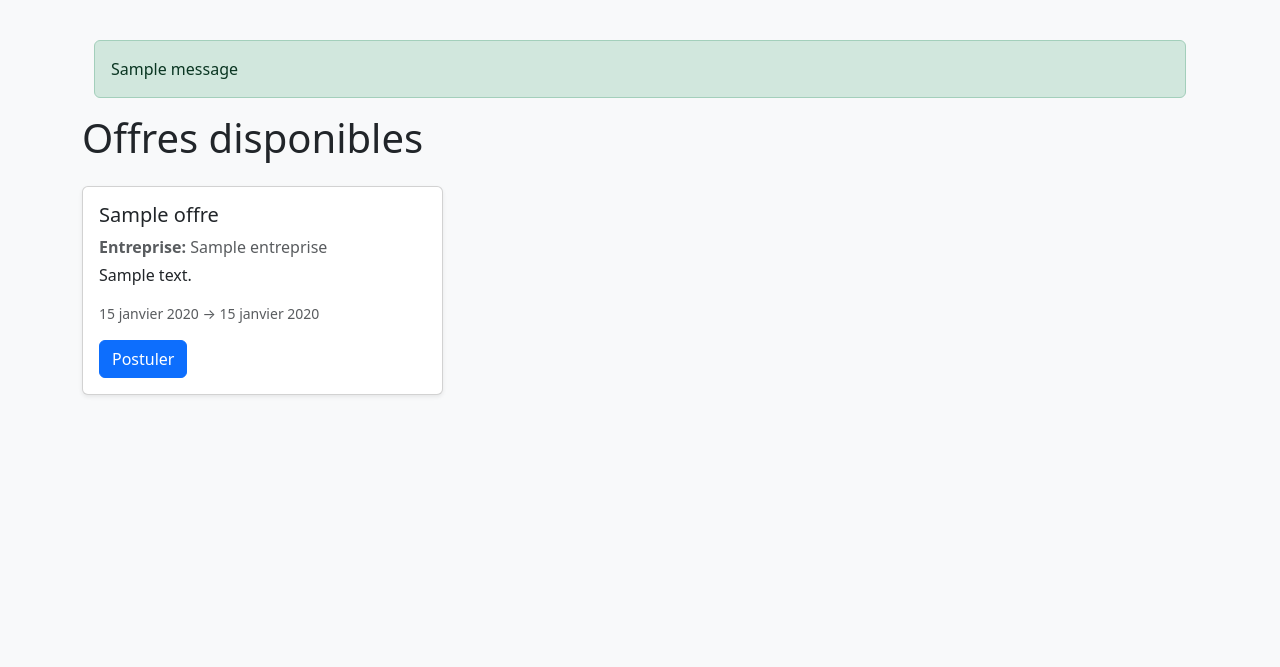
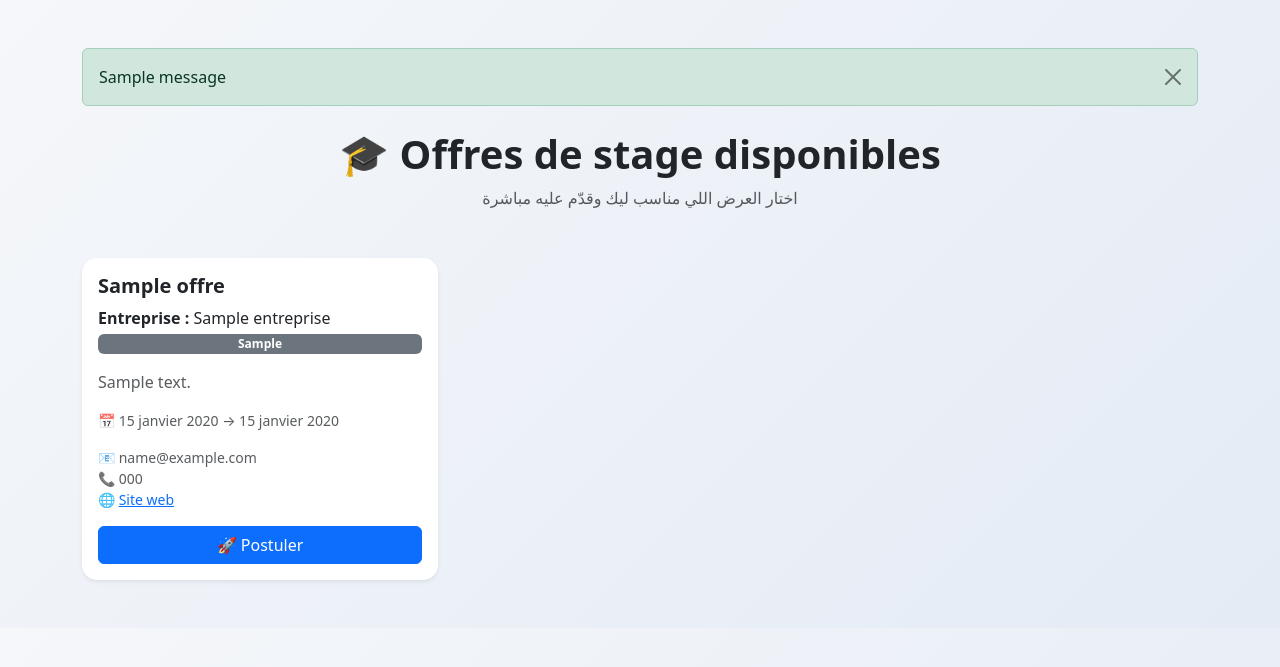
Before and after one commit to Douaesaib/gestion-stages-pfe, a Django app: page / in a window 1280 px wide. Shown: the top 667 px of the page. Run offline with Django 5.2, Linux system fonts and the light colour scheme; tables that the repository leaves empty hold one stand-in row (values such as "Sample post"); one stand-in notice (Sample message) is shown.

Commit message:
Update offres_list.html

```diff
--- a/templates/stages/offres_list.html
+++ b/templates/stages/offres_list.html
@@ -4,35 +4,108 @@
   <meta charset="utf-8">
   <meta name="viewport" content="width=device-width, initial-scale=1">
   <title>Offres de stage</title>
+
+  <!-- Bootstrap -->
   <link href="https://cdn.jsdelivr.net/npm/bootstrap@5.3.3/dist/css/bootstrap.min.css" rel="stylesheet">
+
+  <style>
+    body {
+      background: linear-gradient(135deg, #f5f7fa, #e4ebf5);
+    }
+    .card {
+      border: none;
+      border-radius: 15px;
+      transition: transform 0.2s ease, box-shadow 0.2s ease;
+    }
+    .card:hover {
+      transform: translateY(-5px);
+      box-shadow: 0 12px 25px rgba(0,0,0,0.12);
+    }
+    .badge-sector {
+      background-color: #6c757d;
+    }
+  </style>
 </head>
-<body class="bg-light">
 
-<div class="container py-4">
+<body>
+
+<div class="container py-5">
+
+  <!-- Messages -->
   {% if messages %}
-  <div class="container mt-3">
+    <div class="mb-4">
       {% for message in messages %}
-      <div class="alert alert-{{ message.tags }}" role="alert">
+        <div class="alert alert-{{ message.tags }} alert-dismissible fade show" role="alert">
           {{ message }}
+          <button type="button" class="btn-close" data-bs-dismiss="alert"></button>
         </div>
       {% endfor %}
     </div>
   {% endif %}
 
-  <h1 class="mb-4">Offres disponibles</h1>
+  <!-- Title -->
+  <div class="text-center mb-5">
+    <h1 class="fw-bold">🎓 Offres de stage disponibles</h1>
+    <p class="text-muted">اختار العرض اللي مناسب ليك وقدّم عليه مباشرة</p>
+  </div>
 
   {% if offres %}
-    <div class="row g-3">
+    <div class="row g-4">
       {% for offre in offres %}
         <div class="col-md-6 col-lg-4">
-          <div class="card shadow-sm h-100">
-            <div class="card-body">
-              <h5 class="card-title">{{ offre.titre }}</h5>
-              <p class="text-muted mb-1"><strong>Entreprise:</strong> {{ offre.entreprise.nom }}</p>
-              <p class="card-text">{{ offre.description|truncatechars:120 }}</p>
-              <p class="small text-muted">{{ offre.date_debut }} → {{ offre.date_fin }}</p>
-              <a class="btn btn-primary" href="{% url 'stages:postuler' offre.id %}">Postuler</a>
+          <div class="card h-100 shadow-sm">
+            <div class="card-body d-flex flex-column">
 
+              <!-- Titre -->
+              <h5 class="card-title fw-bold mb-2">{{ offre.titre }}</h5>
+
+              <!-- Entreprise -->
+              <p class="mb-1">
+                <strong>Entreprise :</strong>
+                {{ offre.entreprise.nom }}
+              </p>
+
+              {% if offre.entreprise.secteur %}
+                <span class="badge badge-sector mb-2">
+                  {{ offre.entreprise.secteur }}
+                </span>
+              {% endif %}
+
+              <!-- Description -->
+              <p class="card-text mt-2 text-muted">
+                {{ offre.description|truncatechars:130 }}
+              </p>
+
+              <!-- Dates -->
+              <p class="small text-muted">
+                📅 {{ offre.date_debut }} → {{ offre.date_fin }}
+              </p>
+
+              <!-- Infos entreprise -->
+              <div class="small text-muted mb-3">
+                {% if offre.entreprise.email %}
+                  <div>📧 {{ offre.entreprise.email }}</div>
+                {% endif %}
+                {% if offre.entreprise.telephone %}
+                  <div>📞 {{ offre.entreprise.telephone }}</div>
+                {% endif %}
+                {% if offre.entreprise.site_web %}
+                  <div>
+                    🌐
+                    <a href="{{ offre.entreprise.site_web }}" target="_blank">
+                      Site web
+                    </a>
+                  </div>
+                {% endif %}
+              </div>
+
+              <!-- Button -->
+              <div class="mt-auto">
+                <a class="btn btn-primary w-100"
+                   href="{% url 'stages:postuler' offre.id %}">
+                  🚀 Postuler
+                </a>
+              </div>
 
             </div>
           </div>
@@ -40,9 +113,15 @@
       {% endfor %}
     </div>
   {% else %}
-    <div class="alert alert-info">ما كايناش عروض دابا.</div>
+    <div class="alert alert-info text-center">
+      ما كايناش عروض دابا.
+    </div>
   {% endif %}
+
 </div>
+
+<!-- Bootstrap JS -->
+<script src="https://cdn.jsdelivr.net/npm/bootstrap@5.3.3/dist/js/bootstrap.bundle.min.js"></script>
 
 </body>
 </html>
```
Lines whose indentation alone changed are shown as unchanged.
